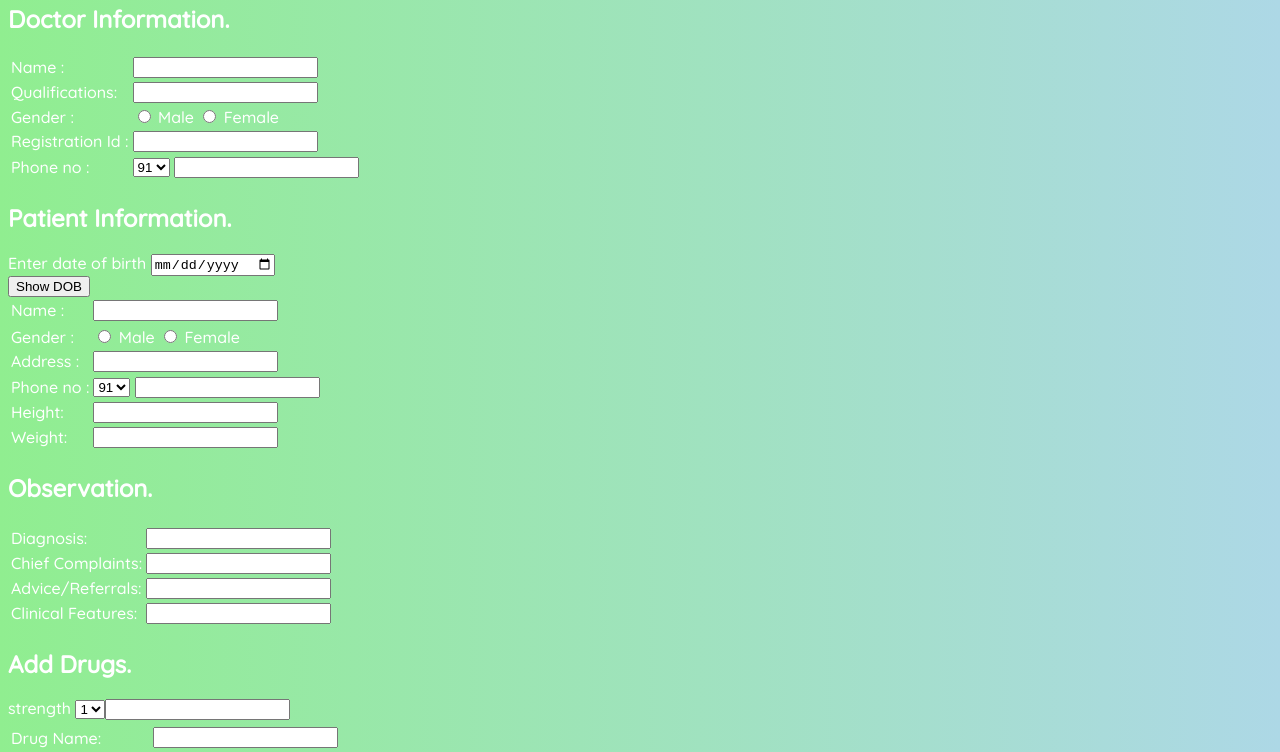
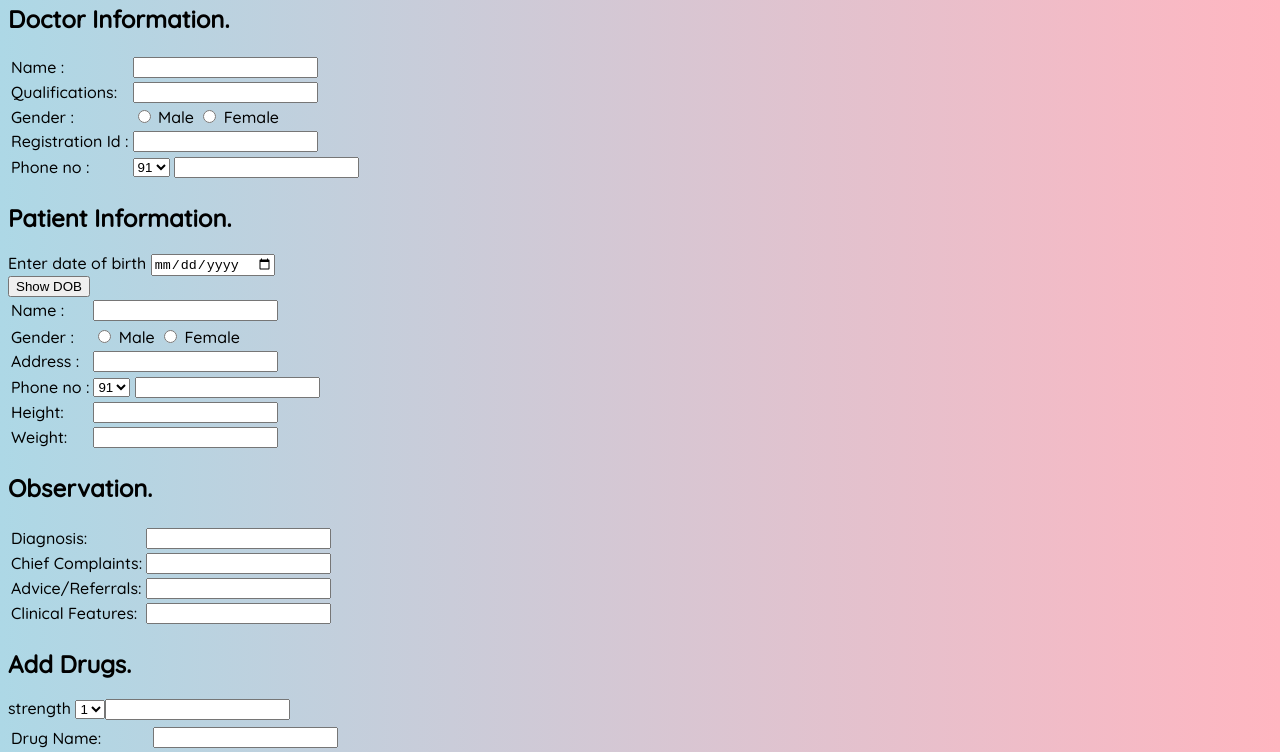
Before and after one commit to prescriptionmaker/medicinep.github.in, a plain HTML site: page index.html in a window 1280 px wide. Shown: the part 254-1006 px from the top of the page. Drawn offline with Linux system fonts and the light colour scheme.

Commit message:
Add files via upload
Add index.html

```diff
--- a/index.html
+++ b/index.html
@@ -16,8 +16,8 @@
  @import url('https://fonts.googleapis.com/css2?family=Quicksand:wght@500&display=swap');
  body{
  font-family: 'Quicksand', sans-serif;
- background: linear-gradient( to right, lightGreen 0%, lightBlue 100%);
- color: white;
+ background: linear-gradient( to right, lightblue 0%, lightpink 100%);
+ color: black;
  }
  .logo{
  text-align: center;
@@ -42,10 +42,7 @@
 <title>Page Title</title>
 </head>
 <body>
-
-
 <h2>Doctor Information.</h2>
-
 </body>
 </html>
 
```
